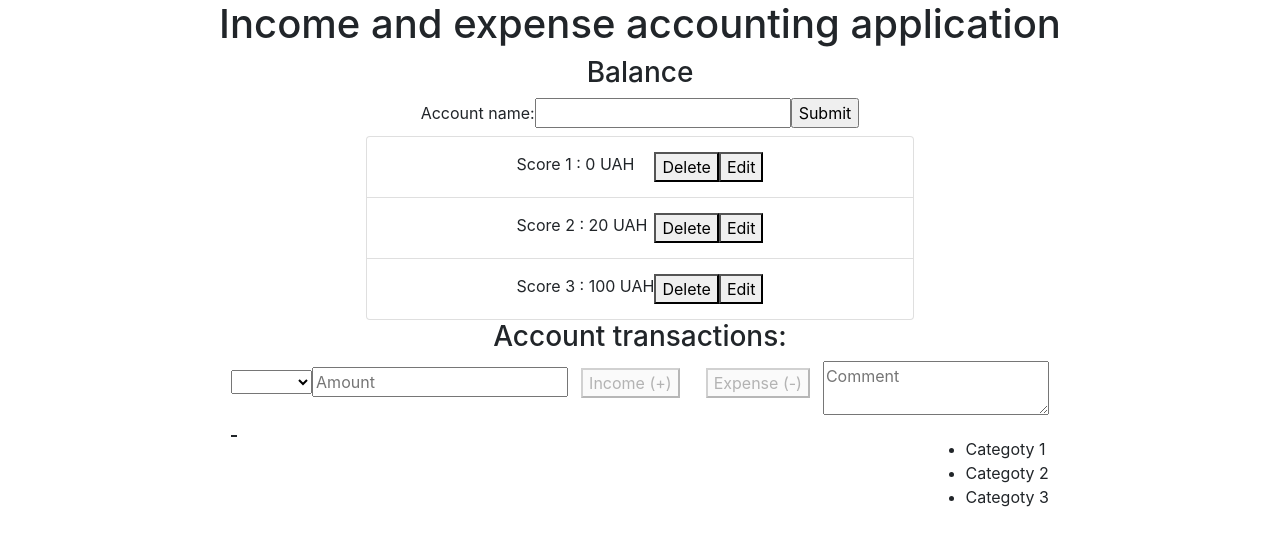
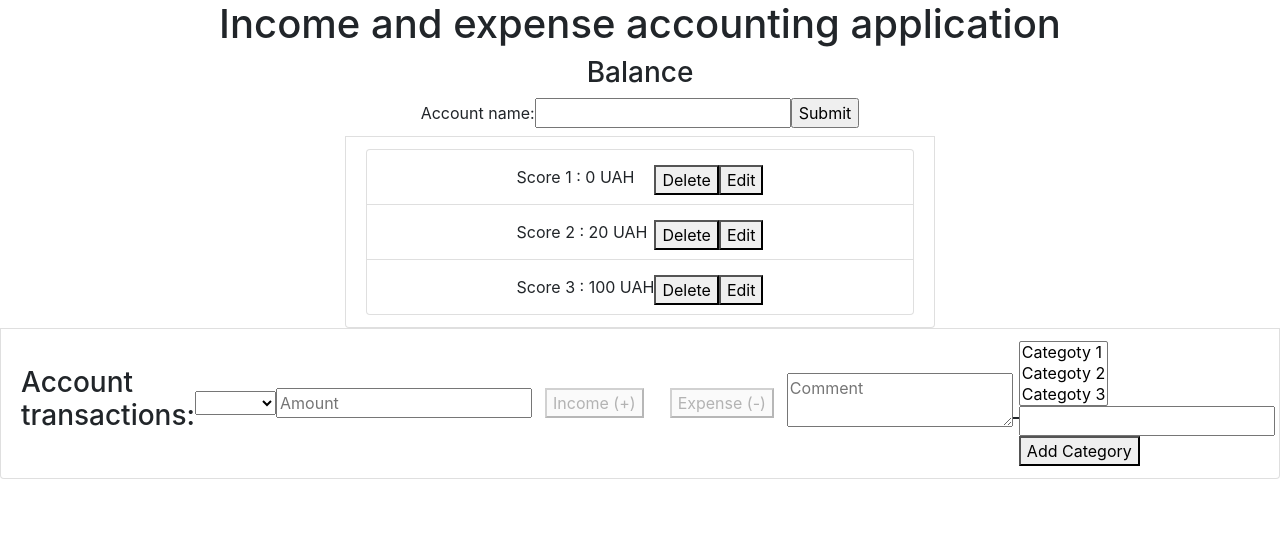
Before and after one commit to eukartsan/finance-app, a React app: page / in a window 1280 px wide. Built offline with nearby package versions, Linux system fonts and the light colour scheme.

Commit message:
add category button and input

```diff
--- a/src/component/Accounts.css
+++ b/src/component/Accounts.css
@@ -1,3 +1,9 @@
 .account-list{
   padding: 15px 150px;
 }
+
+.app-header {
+  display: flex;
+    align-items: center;
+    flex-direction: column;
+}
--- a/src/component/Accounts.js
+++ b/src/component/Accounts.js
@@ -89,6 +89,9 @@ export default class Accounts extends React.Component {
 
         return (
             <Fragment>
+              <div className="app-header">
+              <h1>Income and expense accounting application</h1>
+              <h3>Balance</h3>
                   <div>
                       <form onSubmit={this.addAccountName}>
                           <label>
@@ -98,9 +101,10 @@ export default class Accounts extends React.Component {
                           <input type="submit" value="Submit"/>
                       </form>
                   </div>
-                <ul className="list-group ">
+                  <ul className="list-group-item">
                       {account}
                   </ul>
+                </div>
             </Fragment>
         );
     };
--- a/src/component/CategoryAccounts.css
+++ b/src/component/CategoryAccounts.css
@@ -1,3 +1,4 @@
 .category-container{
   display: flex;
+
 }
--- a/src/component/CategoryAccounts.js
+++ b/src/component/CategoryAccounts.js
@@ -5,12 +5,20 @@ export default class CategotyAccounts extends React.Component{
 render(){
 
     return(
-      <div className="category-container float-right">
-        <ul>
-          <li>Categoty 1</li>
-          <li>Categoty 2</li>
-          <li>Categoty 3</li>
-        </ul>
+      <div>
+        <div className="category-container">
+          <select size="3">
+            <option>Categoty 1</option>
+            <option>Categoty 2</option>
+            <option>Categoty 3</option>
+          </select>
+        </div>
+        <div>
+            <input type="text"/>
+        </div>
+        <div>
+          <button >Add Category</button>
+        </div>
       </div>
       )
   }
--- /dev/null
+++ b/src/component/Operation.css
@@ -0,0 +1,4 @@
+.app-headers {
+  display: flex;
+  align-items: center;
+}
--- a/src/component/Operation.js
+++ b/src/component/Operation.js
@@ -1,6 +1,7 @@
 import React from 'react';
 import HistoryTransactions from './HistoryTransactions';
 import CategoryAccounts from './CategoryAccounts';
+import './Operation.css';
 
 export default class Operation extends React.Component {
   constructor() {
@@ -91,7 +92,9 @@ export default class Operation extends React.Component {
     render() {
       const {amount, accountId, commentValue, transactions} = this.state;
         return (
-            <div>
+
+            <div className="app-headers list-group-item">
+                <h3>Account transactions: </h3>
                 {this.accountsList()}
                 <input placeholder="Amount" value={amount} onChange={this.changeAmount}/>
                 <div className="btn">
@@ -100,7 +103,7 @@ export default class Operation extends React.Component {
                 <div className="btn">
                     <button onClick={this.addExpense} disabled={amount === '' || accountId === null}>Expense (-)</button>
                 </div>
-                <div className="float-right">
+                <div>
                   <textarea placeholder="Comment" value={commentValue} onChange={this.addComment}></textarea>
                 </div>
 
--- a/src/component/main/main.css
+++ /dev/null
@@ -1,5 +0,0 @@
-.app-header {
-  display: flex;
-    align-items: center;
-    flex-direction: column;
-}
--- a/src/component/main/main.js
+++ b/src/component/main/main.js
@@ -1,7 +1,6 @@
 import React from 'react';
 import Operation from '../Operation';
 import Accounts from '../Accounts';
-import './main.css';
 import uuidv4 from 'uuid/v4';
 
 export default class App extends React.Component {
@@ -96,9 +95,7 @@ export default class App extends React.Component {
         const {accounts, transactions, categoriesInCome, categoriesExpense} = this.state;
 
         return (
-            <div className="app-header">
-                <h1>Income and expense accounting application</h1>
-                <h3>Balance</h3>
+            <div>
                 <Accounts
                     accountsList={accounts}
                     addAccount={this.addAccount}
@@ -106,11 +103,9 @@ export default class App extends React.Component {
                     editAccountName={this.editAccount}
                     setAccountActive={this.setAccountActive}
                 />
-                <h3>Account transactions: </h3>
                 <Operation accountsList={accounts}
-                onSelectAccount={this.selectAccount}
-                transactions={transactions}
-
+                    onSelectAccount={this.selectAccount}
+                    transactions={transactions}
                 />
             </div>
         );
```
Lines whose indentation alone changed are shown as unchanged.
